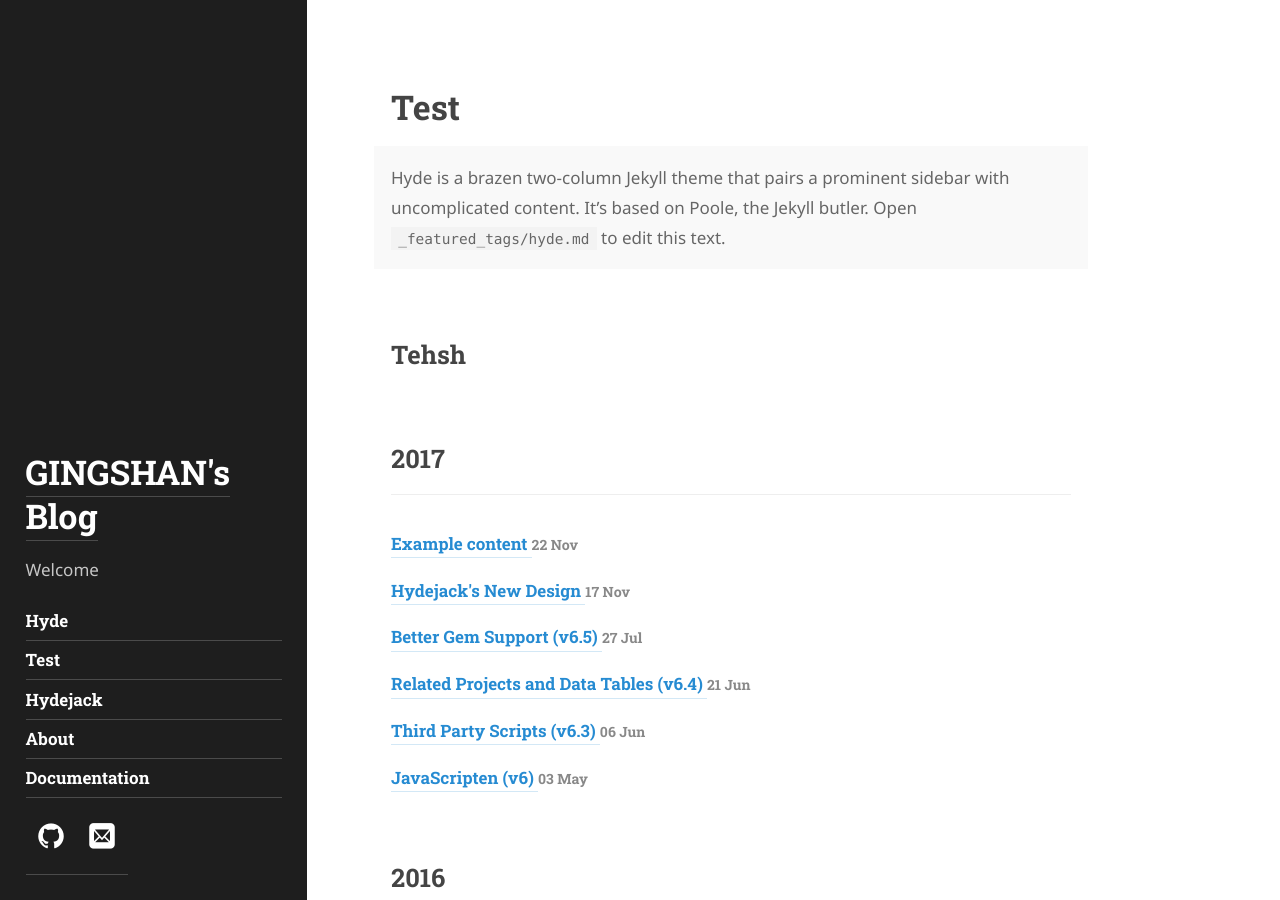
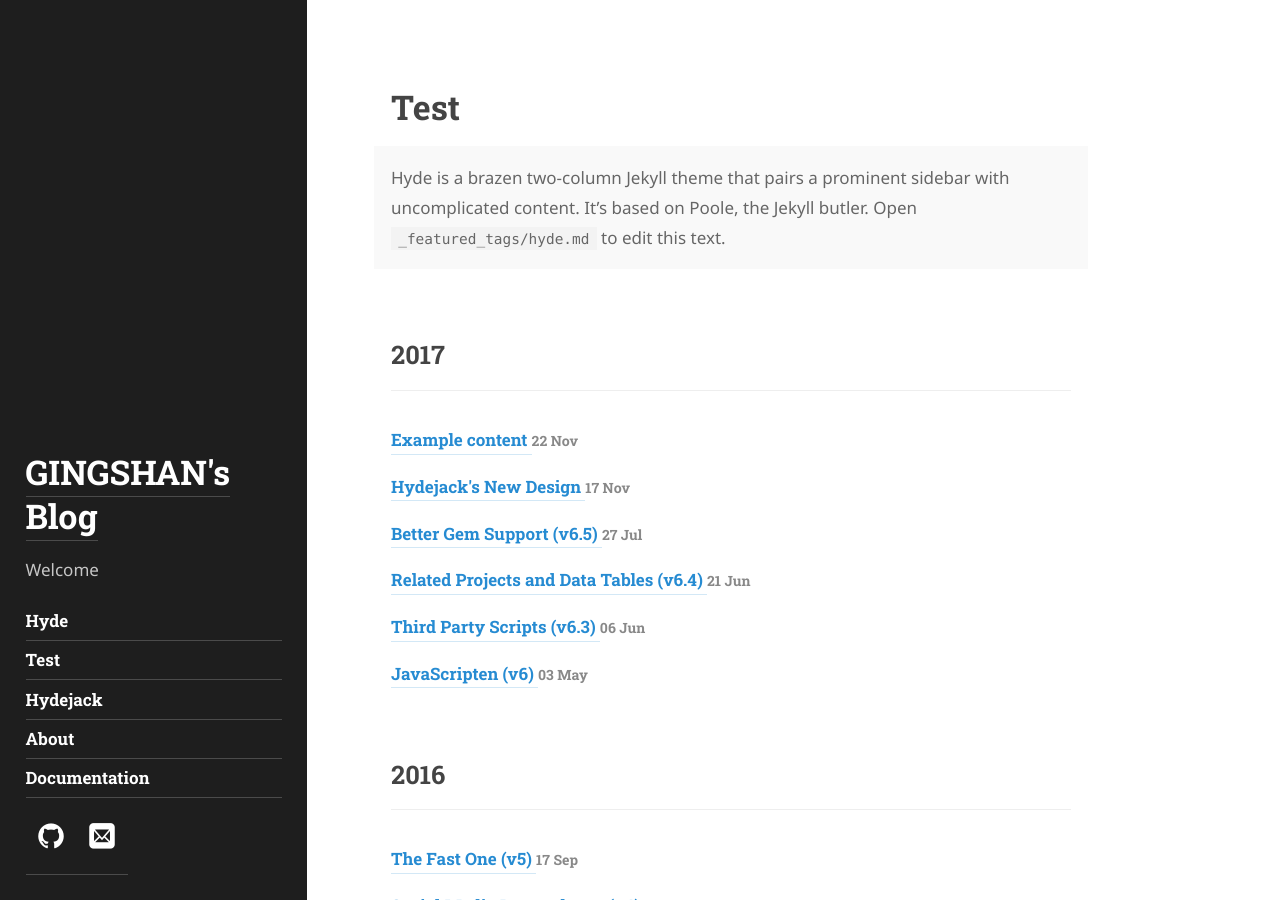
Before and after one commit to lshub2010/lshub2010.github.io, a Jekyll site: the page built from _featured_tags/test.md, in a window 1280 px wide and 900 px high. Built offline with Jekyll 4.4.1, drawn with Linux system fonts in a browser that asks for light colours; some web fonts are replaced.

Commit message:
Update test.md

```diff
--- a/_featured_tags/test.md
+++ b/_featured_tags/test.md
@@ -13,6 +13,3 @@ accent_image:
   background: '#202020'
   overlay:    false
 ---
-
-
-## Tehsh
```
